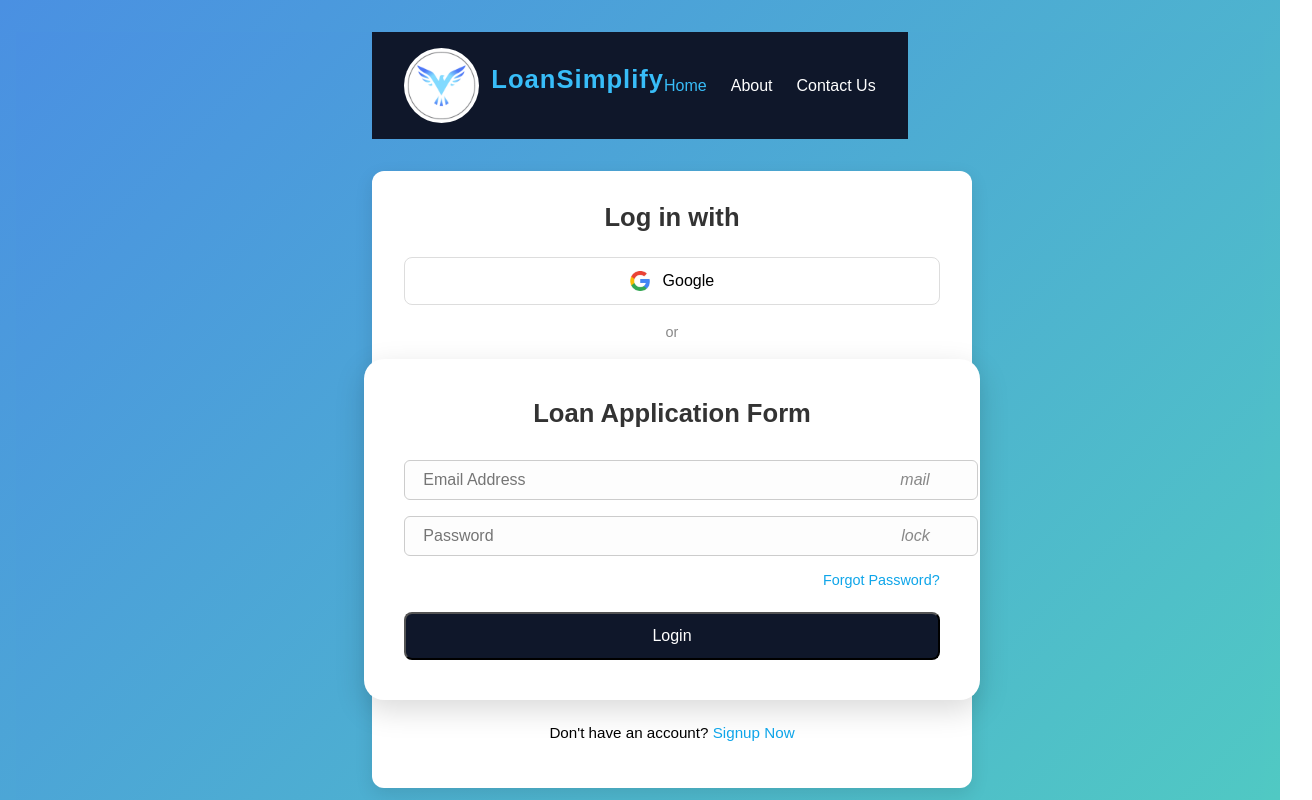
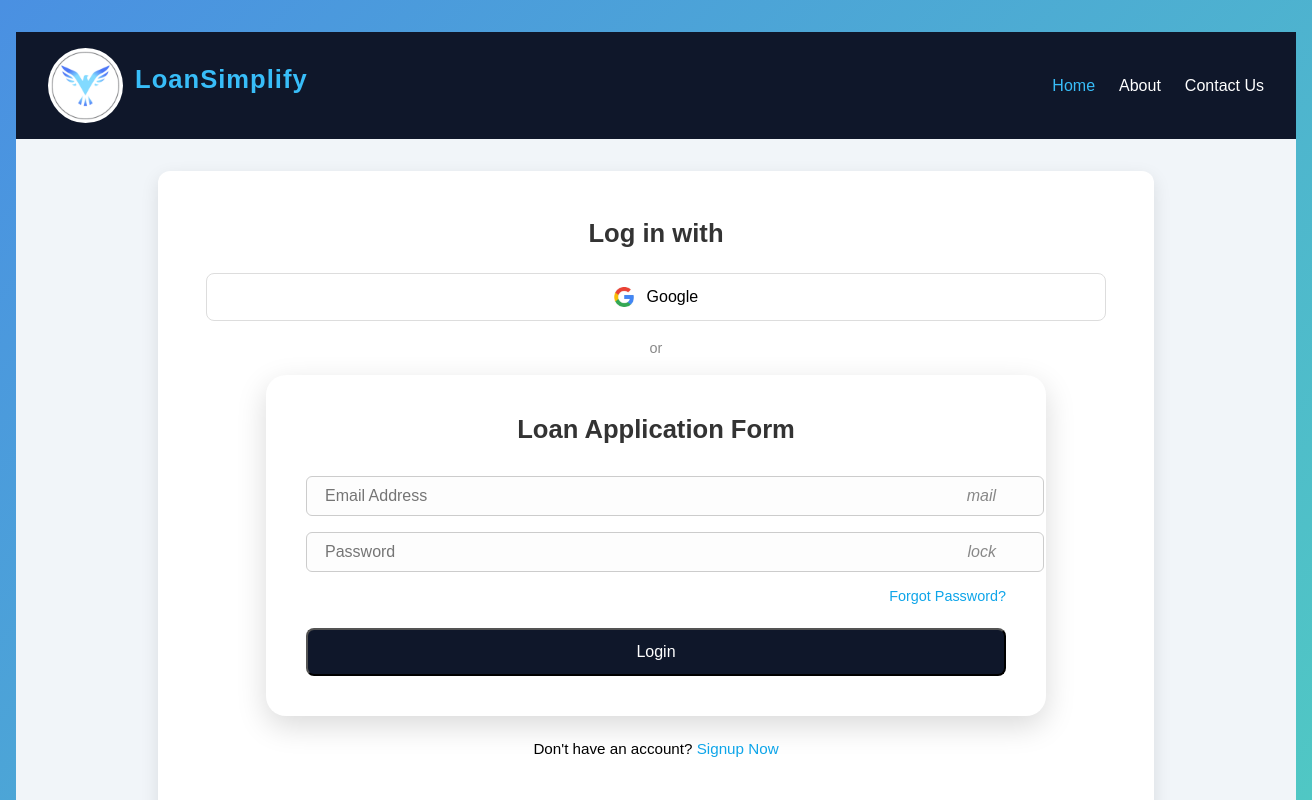
Before and after one commit to Krishanu2006/LoanSimplify, a React (Vite) app in the folder vite-project/: page /login in a window 1280 px wide. Shown: the top 800 px of the page, 1312 px wide, since content can reach past the window. Built offline with nearby package versions, Linux system fonts and the light colour scheme; the HTML template or start-up script is replaced by a standard one.

Commit message:
New  change

```diff
--- a/vite-project/src/Components/Dashboard.css
+++ b/vite-project/src/Components/Dashboard.css
@@ -102,12 +102,17 @@
   text-decoration: none;
   display: block;
   color: #000;
+
+  max-height: 200px;    /* set max height */
+  overflow: hidden;     /* hide excess content */
 }
+
 
 .dashboard-card:hover {
   box-shadow: 0 5px 15px rgba(0, 0, 0, 0.1);
-  transform: translateY(-2px);
+  transform: translateY(-2px) scale(1.02); /* optional: small scale */
 }
+
 
 .dashboard-card h3 {
   margin-bottom: 10px;
@@ -117,7 +122,13 @@
 .dashboard-card p {
   margin: 0;
   color: #444;
+  overflow: hidden;
+  text-overflow: ellipsis;
+  display: -webkit-box;
+  -webkit-line-clamp: 3;  /* show max 3 lines */
+  -webkit-box-orient: vertical;
 }
+
 
 /* Footer */
 .footer {
@@ -240,3 +251,15 @@
   cursor: pointer;
   font-size: 0.9rem;
 }
+
+
+@media (max-width: 768px) {
+  .dashboard-main {
+    padding: 20px;
+    gap: 16px;
+  }
+
+  .dashboard-card {
+    max-width: 100%;
+  }
+}
--- a/vite-project/src/Components/Home.css
+++ b/vite-project/src/Components/Home.css
@@ -3,15 +3,12 @@
   min-height: 100vh;
   display: flex;
   flex-direction: column;
-  background: white;
-  max-width: 1600px;
-  margin: 0 auto;
+  background: white;  /* or your gradient */
 }
 
 /* Hero Section */
 .hero-section {
   background: linear-gradient(to bottom right, #f9fafb, #ffffff, #eff6ff);
-  padding: 6rem 1.5rem;
 }
 
 .hero-content {
@@ -71,6 +68,7 @@
   font-weight: 600;
   transition: 0.2s;
   box-shadow: 0 4px 6px rgba(0,0,0,0.1);
+  cursor: pointer;
 }
 
 .btn-primary:hover {
@@ -87,6 +85,7 @@
   font-weight: 600;
   transition: 0.2s;
   box-shadow: 0 4px 6px rgba(0,0,0,0.1);
+  cursor: pointer;
 }
 
 .btn-outline:hover {
--- a/vite-project/src/Components/Home.jsx
+++ b/vite-project/src/Components/Home.jsx
@@ -74,7 +74,7 @@ const Home = () => {
         <div className="features-container">
           <div className="features-header">
             <h2>
-              Why Choose <span className="highlight">DocVerify</span>?
+              Why Choose <span className="highlight">LoanSimplify</span>?
             </h2>
             <p>
               A trusted platform that combines speed, compliance, and security—empowering organizations to verify identities effortlessly.
--- a/vite-project/src/Components/login.css
+++ b/vite-project/src/Components/login.css
@@ -2,6 +2,7 @@
   display: flex;
   flex-direction: column;
   min-height: 100vh;
+  background: #f1f5f9; /* optional light gray bg for contrast */
 }
 
 .login-container {
@@ -10,15 +11,26 @@
   flex-direction: column;
   justify-content: center;
   align-items: center;
+
+  width: 100%;
+  /* scales from small to wide screens smoothly */
+  max-width: clamp(600px, 90vw, 1000px);
+
+  margin: 2rem auto;
   padding: 2rem;
-  max-width: 600px;   /* ⬅️ Increased from 400px */
-  width: 100%;        /* Make sure it expands properly */
-  margin: 2rem auto;
-  background: #ffffff;
+  background: #fff;
   border-radius: 12px;
-  box-shadow: 0px 6px 18px rgba(0, 0, 0, 0.1);
+  box-shadow: 0 6px 18px rgba(0,0,0,.1);
 }
 
+
+/* On desktops, allow the card to expand more */
+@media (min-width: 1024px) {
+  .login-container {
+    max-width: 900px;  /* wider on large screens */
+    padding: 3rem;     /* more breathing space */
+  }
+}
 
 .form-title {
   font-size: 1.3rem;
--- a/vite-project/src/index.css
+++ b/vite-project/src/index.css
@@ -2,21 +2,18 @@
 @tailwind components;
 @tailwind utilities;
 
-body {
+html, body, #root {
+  width: 100%;
+  min-height: 100%;
   margin: 0;
   padding: 0;
-  font-family: "Poppins", sans-serif;
-  background: transparent;   /* erase gradient */
+  background: #fff; /* removes the blue sides */
 }
 
-/* Root container */
-#root {
-  width: 100%;
-  min-height: 100vh;
-  display: flex;
-  justify-content: center;
-  align-items: center;
-
-  /* Now put your gradient here instead */
-  background: linear-gradient(135deg, #4a90e2, #50c9c3);
+/* Nuke any global caps */
+#root, .App, main {
+  max-width: none !important;
+  width: 100% !important;
+  margin: 0 !important;
+  padding: 0;
 }
--- a/vite-project/tailwind.config.js
+++ b/vite-project/tailwind.config.js
@@ -5,6 +5,17 @@ export default {
     "./src/**/*.{js,jsx,ts,tsx}",
   ],
   theme: {
+    container: {
+      center: true,   // keeps it centered
+      padding: "1rem", // optional: add side padding
+      screens: {
+        sm: "100%",
+        md: "100%",
+        lg: "100%",
+        xl: "100%",
+        "2xl": "100%",
+      },
+    },
     extend: {},
   },
   plugins: [],
```
